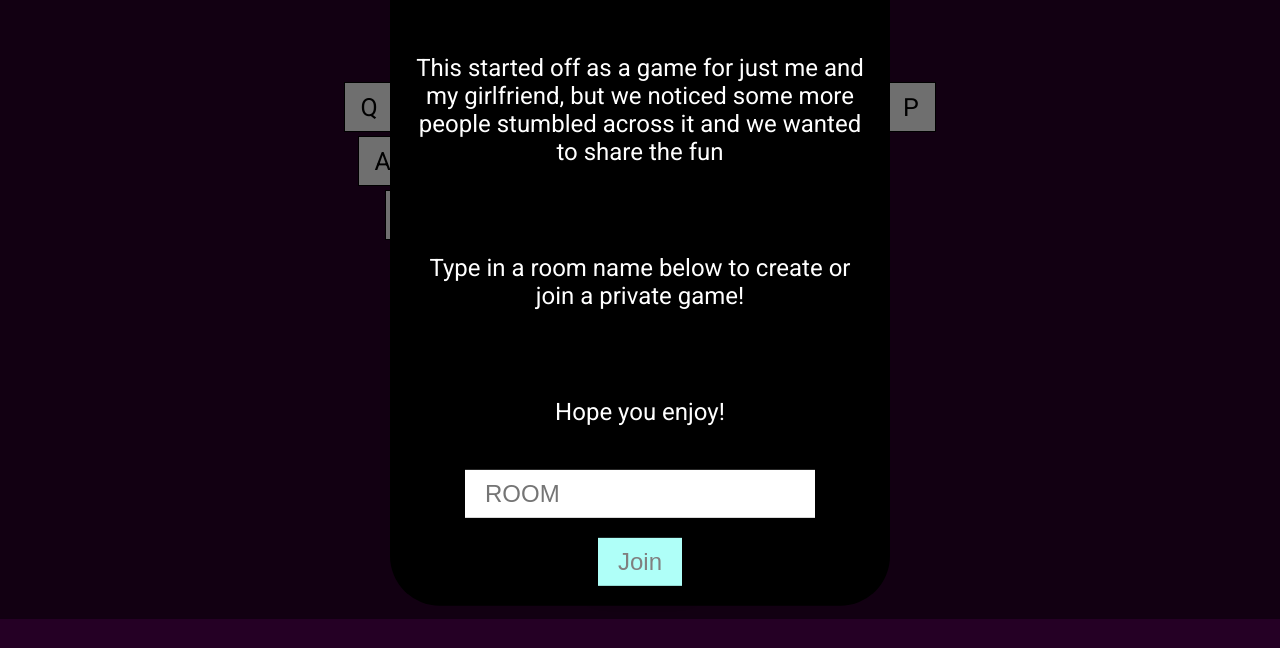
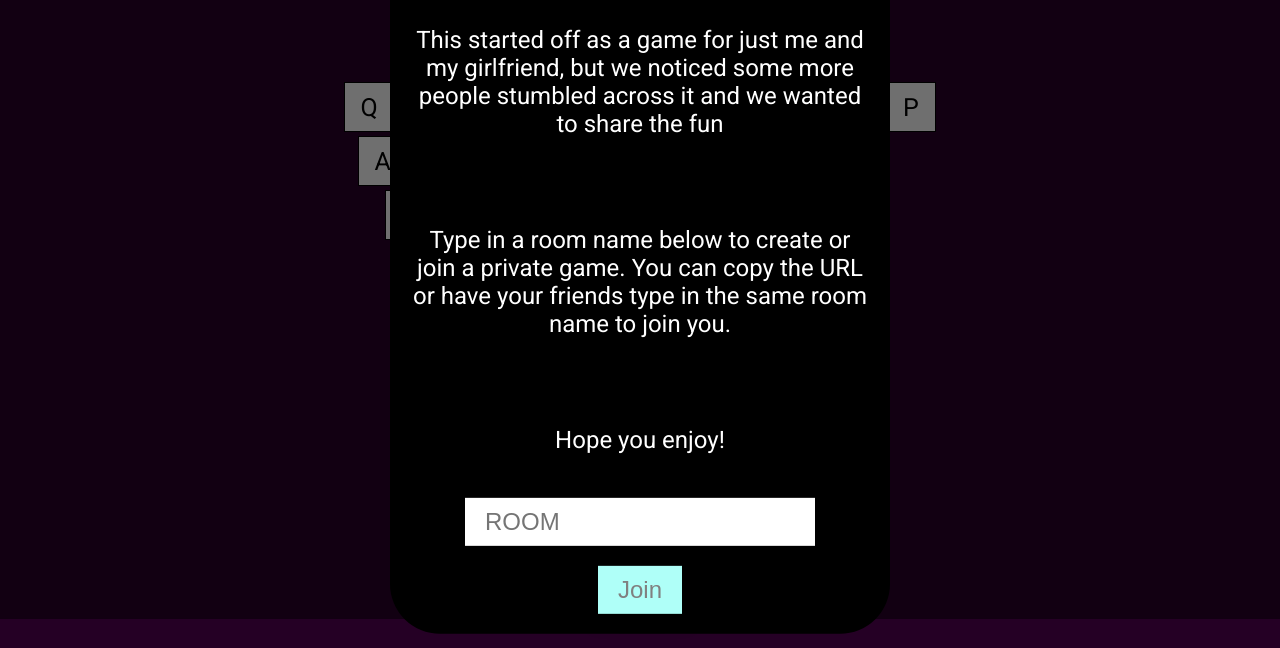
Before and after one commit to slippedandmissed/Ourdle, a website: page frontend/index.html in a window 1280 px wide. Shown: the part 181-829 px from the top of the page. Drawn offline with nearby package versions, Linux system fonts and the light colour scheme; no server answers.

Commit message:
Added more instructions

```diff
--- a/frontend/index.html
+++ b/frontend/index.html
@@ -92,7 +92,7 @@
                 <div id="pickRoom" class="hidden">
                     <h1>Play Wordle with Friends!</h1>
                     <p>This started off as a game for just me and my girlfriend, but we noticed some more people stumbled across it and we wanted to share the fun</p>
-                    <p>Type in a room name below to create or join a private game!</p>
+                    <p>Type in a room name below to create or join a private game. You can copy the URL or have your friends type in the same room name to join you.</p>
                     <p>Hope you enjoy!</p>
                     <input id="roomName" type="text" placeholder="room">
                     <button disabled id="joinRoom" onclick="joinRoom()">Join</button>
```
